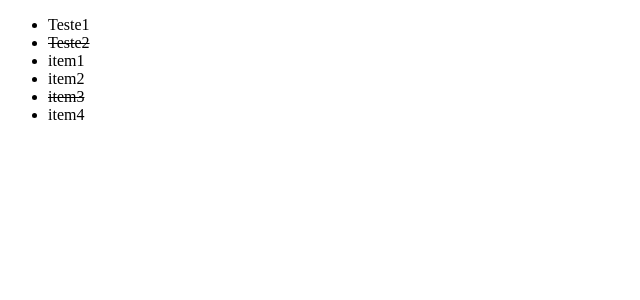
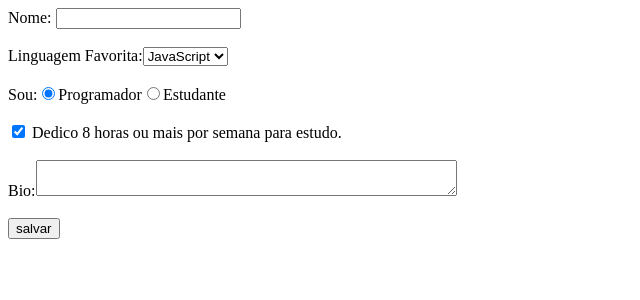
Before and after one commit to ficksjr/site-teste-react-letscode, a React (Create React App) app in the folder site-teste-react/: page / in a window 1280 px wide. Shown: the top 300 px of the page, without its empty margins (0-640 px from the left). Built offline with nearby package versions, Linux system fonts and the light colour scheme.

Commit message:
Commit no formulário

```diff
--- /dev/null
+++ b/site-teste-react/src/components/Formulario.js
@@ -0,0 +1,89 @@
+import React from "react";
+
+class Formulario extends React.Component {
+    constructor(props) {
+        super(props);
+        this.state = {
+            nome: '',
+            linguagem: 'JavaScript',
+            tipo: 'programador',
+            dedico: true,
+            bio: ''
+        };
+
+        this.handleSubmit = (event) => {
+            event.preventDefault();
+            console.log(this.state);
+        }
+
+        this.changeName = (event) => {
+            this.setState({nome: event.target.value})
+        }
+
+        this.changeSelect = (event) => {
+            this.setState({linguagem: event.target.value})
+        }
+
+        this.changeRadio = (event) => {
+            this.setState({tipo: event.target.value})
+        }
+
+        this.changeCheckbox = (event) => {
+            this.setState({dedico: event.target.checked})
+        }
+
+        this.changeBio = (event) => {
+            this.setState({bio: event.target.value})
+        }
+    }
+
+    render() {
+        return (
+            <>
+                <form onSubmit={this.handleSubmit}>
+                    <label>
+                        Nome: <input type="text" value={this.state.nome} onChange={this.changeName} />
+                    </label>
+                    <br/>
+                    <br/>
+                    <label>
+                        Linguagem Favorita:
+                        <select value={this.state.linguagem} onChange={this.changeSelect}>
+                            <option> --- </option>
+                            <option> JavaScript </option>
+                            <option> Python </option>
+                            <option> C++ </option>
+                        </select>
+                    </label>
+                    <br/>
+                    <br/>
+                    <label>
+                        Sou:
+                        <input type="radio" checked={this.state.tipo == 'programador'} onChange={this.changeRadio} value="programador"/>Programador
+                        <input type="radio" checked={this.state.tipo == 'estudante'} onChange={this.changeRadio} value="estudante" />Estudante
+                    </label>
+                    <br/>
+                    <br/>
+                    <label>
+                        <input type="checkbox" checked={this.state.dedico} onChange={this.changeCheckbox}/> Dedico 8 horas ou mais por semana para estudo.
+                    </label>
+                    <br/>
+                    <br/>
+                    <label>
+                        Bio:
+                        <textarea cols="50" value={this.state.bio} onChange={this.changeBio}/>
+                    </label>
+                    <br/>
+                    <br/>
+                    <input type="submit" value="salvar" />
+
+                </form>
+            </>
+        )
+    }
+
+
+
+}
+
+export default Formulario;
--- a/site-teste-react/src/index.js
+++ b/site-teste-react/src/index.js
@@ -3,16 +3,12 @@
 import App from './components/App.js';
 import App2 from './components/App2.js';
 import App3 from './components/App3.js';
-import {Lista,Item} from './components/Lista.js';
+import Formulario from './components/Formulario.js';
 
 
 ReactDOM.render(
   <React.StrictMode>
-    <Lista>
-      Texto 1
-      <Item key={999} id={999} completo={false}>Teste1</Item>
-      <Item key={998} id={998} completo={true}>Teste2</Item>
-    </Lista>
+    <Formulario/>
   </React.StrictMode>,
   document.getElementById('root')
 );
```
